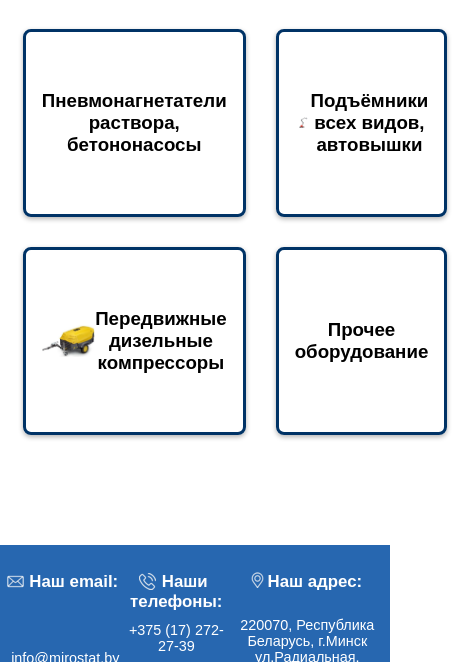
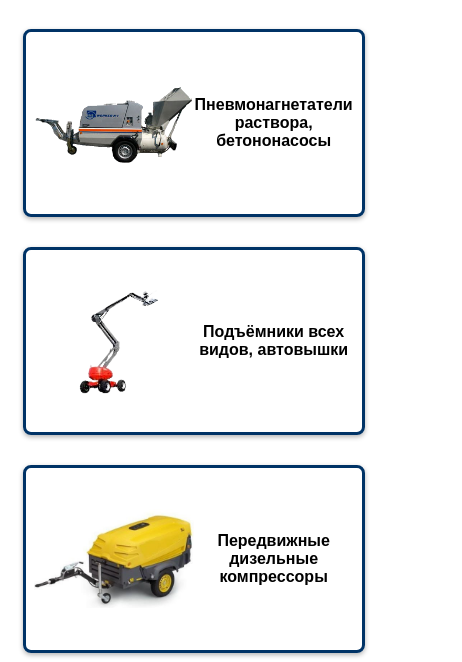
Before and after one commit to Brryba/Construction-Equipment-Shop-Website, a plain HTML site: page bu.html in a window 390 px wide. Shown: the part 140-802 px from the top of the page, 462 px wide, since content can reach past the window. Drawn offline with nearby package versions, Linux system fonts and the light colour scheme.

Commit message:
mobile version fix

```diff
--- a/bu.html
+++ b/bu.html
@@ -2,6 +2,7 @@
 <html lang="ru">
 <head>
     <meta http-equiv="Content-Type" content="text/html; charset=UTF-8">
+    <meta name="viewport" content="width=device-width, initial-scale=1.0">
     <title>Продажа строительной техники Б/У | ООО "Миростат"</title>
     <meta name="description"
           content='ООО "Миростат" осуществляет продажу строительной техники Б/У в Минске и ЕАЭС: пневмонагнетатели, подъёмники, компрессоры'>
--- a/styles/mobile.css
+++ b/styles/mobile.css
@@ -190,6 +190,15 @@
         padding-right: 2vw;
     }
 
+    .type-card-container {
+        padding-left: 0.2rem;
+        grid-template-columns: 50% 50%;
+    }
+
+    .type-card-container h3 {
+        font-size: 1rem;
+    }
+
     .equipment .equipment-card img {
         max-width: 25vw;
     }
@@ -269,6 +278,17 @@
         text-align: left;
         margin: 0 1.5rem 1.5rem !important;
         font-size: 1.2rem;
+    }
+
+    .equipment-types {
+        display: flex;
+        flex-direction: column;
+    }
+
+    .type-card-container {
+        width: 82vw !important;
+        padding-left: 0.5rem;
+        padding-right: 0.5rem;
     }
 
     .main-header {
--- a/styles/style.css
+++ b/styles/style.css
@@ -247,7 +247,7 @@ body, main {
 
 .equipment-types {
     display: grid;
-    margin: 0 2%;
+    margin: 0 2vw;
     grid-template-columns: 1fr 1fr;
     grid-template-rows: 1fr 1fr;
 }
```
Also changed, not shown: contacts.html (+0 -6 lines), new.html (+1 -0 lines).
